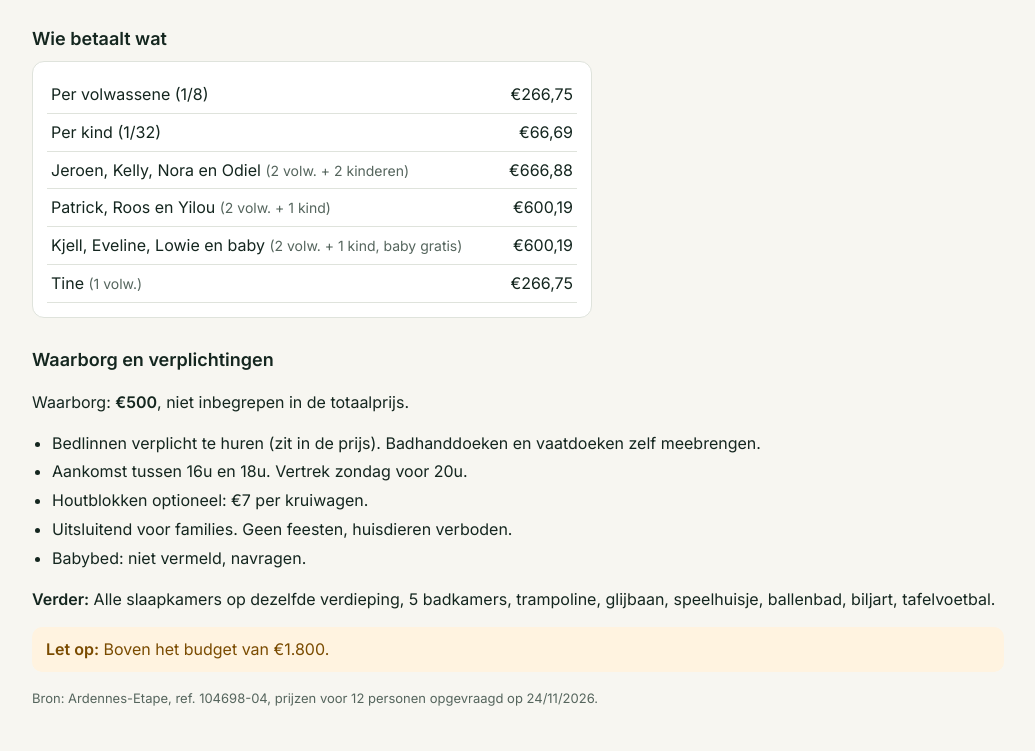
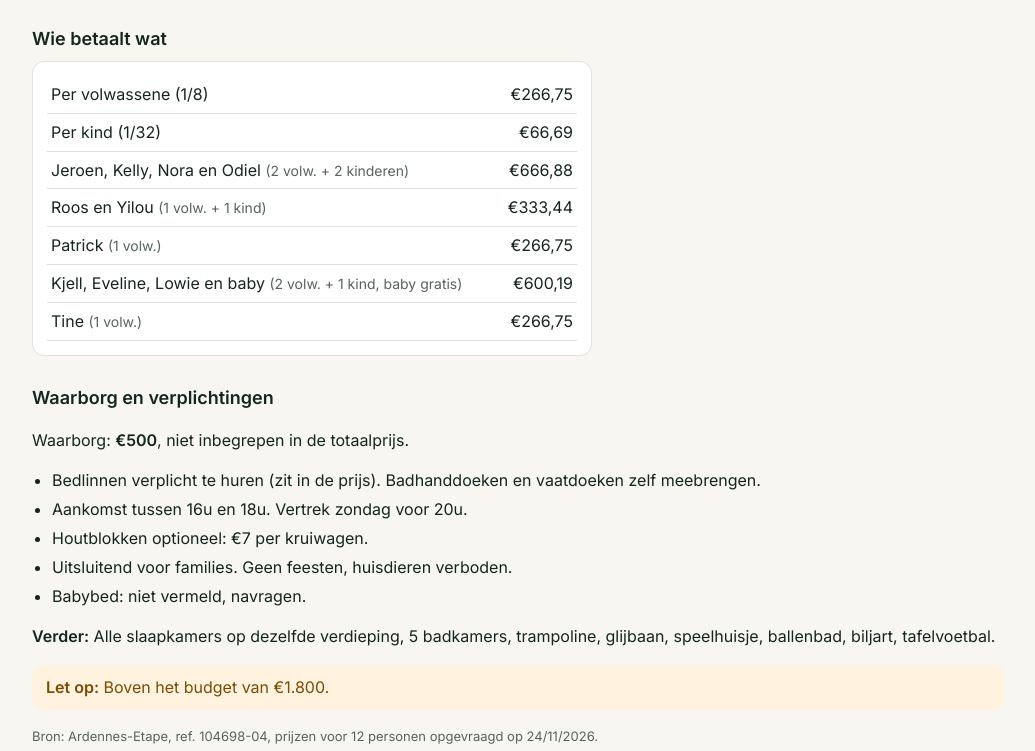
Before and after one commit to JeroenDebruyne/Weekend-2027, a plain HTML site: page index.html in a window 1280 px wide. Shown: the part 3129-3880 px from the top of the page, without its empty margins (122-1157 px from the left). Drawn offline with Linux system fonts and the light colour scheme.

Commit message:
Patrick apart van Roos en Yilou in kostenverdeling
Co-Authored-By: Claude Opus 5.5 <noreply@anthropic.com>
Claude-Session: https://claude.ai/code/session_01QQnTvi87cnQ6MorEDXwnGN

```diff
--- a/index.html
+++ b/index.html
@@ -104,7 +104,7 @@ footer{color:var(--mute);font-size:14px}
   <div><h4>2 nachten, vr 2/7 tot zo 4/7</h4><table class=cost><tbody><tr><td>Huurprijs</td><td class=n>€1.683</td></tr><tr><td>Dossierkosten</td><td class=n>€35</td></tr><tr><td>Schoonmaak</td><td class=n>€184</td></tr><tr><td>Water</td><td class=n>€28</td></tr><tr><td>Verwarming</td><td class=n>€32</td></tr><tr><td>Elektriciteit</td><td class=n>€56</td></tr><tr><td>Bedlinnen (verplicht te huren)</td><td class=n>€80</td></tr><tr><td>Toeristenbelasting</td><td class=n>€36</td></tr><tr class=tot><td>Totaal</td><td class=n>€2.134</td></tr></tbody></table></div>
  </div>
  <h3>Wie betaalt wat</h3>
- <div class=costs><div><table class=cost><tbody><tr><td>Per volwassene (1/8)</td><td class=n>€266,75</td></tr><tr><td>Per kind (1/32)</td><td class=n>€66,69</td></tr><tr><td>Jeroen, Kelly, Nora en Odiel <span class=note>(2 volw. + 2 kinderen)</span></td><td class=n>€666,88</td></tr><tr><td>Patrick, Roos en Yilou <span class=note>(2 volw. + 1 kind)</span></td><td class=n>€600,19</td></tr><tr><td>Kjell, Eveline, Lowie en baby <span class=note>(2 volw. + 1 kind, baby gratis)</span></td><td class=n>€600,19</td></tr><tr><td>Tine <span class=note>(1 volw.)</span></td><td class=n>€266,75</td></tr></tbody></table></div></div>
+ <div class=costs><div><table class=cost><tbody><tr><td>Per volwassene (1/8)</td><td class=n>€266,75</td></tr><tr><td>Per kind (1/32)</td><td class=n>€66,69</td></tr><tr><td>Jeroen, Kelly, Nora en Odiel <span class=note>(2 volw. + 2 kinderen)</span></td><td class=n>€666,88</td></tr><tr><td>Roos en Yilou <span class=note>(1 volw. + 1 kind)</span></td><td class=n>€333,44</td></tr><tr><td>Patrick <span class=note>(1 volw.)</span></td><td class=n>€266,75</td></tr><tr><td>Kjell, Eveline, Lowie en baby <span class=note>(2 volw. + 1 kind, baby gratis)</span></td><td class=n>€600,19</td></tr><tr><td>Tine <span class=note>(1 volw.)</span></td><td class=n>€266,75</td></tr></tbody></table></div></div>
  <h3>Waarborg en verplichtingen</h3>
  <p>Waarborg: <b>€500</b>, niet inbegrepen in de totaalprijs.</p>
  <ul><li>Bedlinnen verplicht te huren (zit in de prijs). Badhanddoeken en vaatdoeken zelf meebrengen.</li><li>Aankomst tussen 16u en 18u. Vertrek zondag voor 20u.</li><li>Houtblokken optioneel: €7 per kruiwagen.</li><li>Uitsluitend voor families. Geen feesten, huisdieren verboden.</li><li>Babybed: niet vermeld, navragen.</li></ul>
@@ -138,7 +138,7 @@ footer{color:var(--mute);font-size:14px}
   <div><h4>2 nachten, vr 2/7 tot zo 4/7</h4><table class=cost><tbody><tr><td>Prijs Booking, incl. belastingen</td><td class=n>€1.792</td></tr><tr><td>Energie (gas en elektriciteit)</td><td class=n>volgens verbruik</td></tr><tr><td>Bedlinnen huren (optioneel, €12,50 p.p.)</td><td class=n>€137,50 voor 11 pers.</td></tr><tr><td>Handdoeken huren (optioneel, €8 p.p.)</td><td class=n>€88 voor 11 pers.</td></tr><tr class=tot><td>Totaal</td><td class=n>€1.792</td></tr><tr><td colspan=2 class=note>+ energie volgens verbruik</td></tr></tbody></table></div>
  </div>
  <h3>Wie betaalt wat</h3>
- <div class=costs><div><table class=cost><tbody><tr><td>Per volwassene (1/8)</td><td class=n>€224</td></tr><tr><td>Per kind (1/32)</td><td class=n>€56</td></tr><tr><td>Jeroen, Kelly, Nora en Odiel <span class=note>(2 volw. + 2 kinderen)</span></td><td class=n>€560</td></tr><tr><td>Patrick, Roos en Yilou <span class=note>(2 volw. + 1 kind)</span></td><td class=n>€504</td></tr><tr><td>Kjell, Eveline, Lowie en baby <span class=note>(2 volw. + 1 kind, baby gratis)</span></td><td class=n>€504</td></tr><tr><td>Tine <span class=note>(1 volw.)</span></td><td class=n>€224</td></tr></tbody></table><p class=note>Plus energie volgens verbruik, te verdelen op dezelfde manier.</p></div></div>
+ <div class=costs><div><table class=cost><tbody><tr><td>Per volwassene (1/8)</td><td class=n>€224</td></tr><tr><td>Per kind (1/32)</td><td class=n>€56</td></tr><tr><td>Jeroen, Kelly, Nora en Odiel <span class=note>(2 volw. + 2 kinderen)</span></td><td class=n>€560</td></tr><tr><td>Roos en Yilou <span class=note>(1 volw. + 1 kind)</span></td><td class=n>€280</td></tr><tr><td>Patrick <span class=note>(1 volw.)</span></td><td class=n>€224</td></tr><tr><td>Kjell, Eveline, Lowie en baby <span class=note>(2 volw. + 1 kind, baby gratis)</span></td><td class=n>€504</td></tr><tr><td>Tine <span class=note>(1 volw.)</span></td><td class=n>€224</td></tr></tbody></table><p class=note>Plus energie volgens verbruik, te verdelen op dezelfde manier.</p></div></div>
  <h3>Waarborg en verplichtingen</h3>
  <p>Waarborg: <b>€1.000</b>, niet inbegrepen in de totaalprijs.</p>
  <ul><li>Niet-terugbetaalbaar tarief. Vooraf betalen via overschrijving.</li><li>Waarborg van €1.000 via overschrijving 7 dagen voor aankomst, terug binnen 14 dagen na vertrek. De energie wordt van de waarborg afgehouden.</li><li>Bedlinnen en handdoeken zelf meebrengen of ter plaatse huren.</li><li>Inchecken tussen 16u en 21u, uitchecken zondag voor 10u.</li><li>Geen feesten. Er hangt een decibelmeter. Minimumleeftijd om in te checken: 20 jaar.</li></ul>
@@ -172,7 +172,7 @@ footer{color:var(--mute);font-size:14px}
   <div><h4>2 nachten, vr 2/7 tot zo 4/7</h4><table class=cost><tbody><tr><td>Huurprijs</td><td class=n>€1.522</td></tr><tr><td>Dossierkosten</td><td class=n>€35</td></tr><tr><td>Schoonmaak</td><td class=n>inbegrepen</td></tr><tr><td>Water, verwarming, elektriciteit</td><td class=n>€200</td></tr><tr><td>Afval</td><td class=n>€25</td></tr><tr class=tot><td>Totaal</td><td class=n>€1.782</td></tr></tbody></table></div>
  </div>
  <h3>Wie betaalt wat</h3>
- <div class=costs><div><table class=cost><tbody><tr><td>Per volwassene (1/8)</td><td class=n>€222,75</td></tr><tr><td>Per kind (1/32)</td><td class=n>€55,69</td></tr><tr><td>Jeroen, Kelly, Nora en Odiel <span class=note>(2 volw. + 2 kinderen)</span></td><td class=n>€556,88</td></tr><tr><td>Patrick, Roos en Yilou <span class=note>(2 volw. + 1 kind)</span></td><td class=n>€501,19</td></tr><tr><td>Kjell, Eveline, Lowie en baby <span class=note>(2 volw. + 1 kind, baby gratis)</span></td><td class=n>€501,19</td></tr><tr><td>Tine <span class=note>(1 volw.)</span></td><td class=n>€222,75</td></tr></tbody></table></div></div>
+ <div class=costs><div><table class=cost><tbody><tr><td>Per volwassene (1/8)</td><td class=n>€222,75</td></tr><tr><td>Per kind (1/32)</td><td class=n>€55,69</td></tr><tr><td>Jeroen, Kelly, Nora en Odiel <span class=note>(2 volw. + 2 kinderen)</span></td><td class=n>€556,88</td></tr><tr><td>Roos en Yilou <span class=note>(1 volw. + 1 kind)</span></td><td class=n>€278,44</td></tr><tr><td>Patrick <span class=note>(1 volw.)</span></td><td class=n>€222,75</td></tr><tr><td>Kjell, Eveline, Lowie en baby <span class=note>(2 volw. + 1 kind, baby gratis)</span></td><td class=n>€501,19</td></tr><tr><td>Tine <span class=note>(1 volw.)</span></td><td class=n>€222,75</td></tr></tbody></table></div></div>
  <h3>Waarborg en verplichtingen</h3>
  <p>Waarborg: <b>€1.000</b>, niet inbegrepen in de totaalprijs.</p>
  <ul><li>Bedlinnen, badhanddoeken en vaatdoeken zelf meebrengen.</li><li>Aankomst tussen 16u en 18u. Vertrek zondag voor 17u.</li><li>Houtblokken optioneel: €5 per mand.</li><li>Bestemd voor familiegroepen. Huisdieren verboden.</li><li>Babybed: niet vermeld, navragen.</li></ul>
@@ -206,7 +206,7 @@ footer{color:var(--mute);font-size:14px}
   <div><h4>2 nachten, vr 2/7 tot zo 4/7</h4><table class=cost><tbody><tr><td>Huurprijs</td><td class=n>€1.683</td></tr><tr><td>Dossierkosten</td><td class=n>€35</td></tr><tr><td>Schoonmaak</td><td class=n>€220</td></tr><tr><td>Water, verwarming, elektriciteit</td><td class=n>€120</td></tr><tr><td>Beddengoed en handdoeken (verplicht te huren)</td><td class=n>€210</td></tr><tr class=tot><td>Totaal</td><td class=n>€2.268</td></tr></tbody></table></div>
  </div>
  <h3>Wie betaalt wat</h3>
- <div class=costs><div><table class=cost><tbody><tr><td>Per volwassene (1/8)</td><td class=n>€283,50</td></tr><tr><td>Per kind (1/32)</td><td class=n>€70,88</td></tr><tr><td>Jeroen, Kelly, Nora en Odiel <span class=note>(2 volw. + 2 kinderen)</span></td><td class=n>€708,75</td></tr><tr><td>Patrick, Roos en Yilou <span class=note>(2 volw. + 1 kind)</span></td><td class=n>€637,88</td></tr><tr><td>Kjell, Eveline, Lowie en baby <span class=note>(2 volw. + 1 kind, baby gratis)</span></td><td class=n>€637,88</td></tr><tr><td>Tine <span class=note>(1 volw.)</span></td><td class=n>€283,50</td></tr></tbody></table></div></div>
+ <div class=costs><div><table class=cost><tbody><tr><td>Per volwassene (1/8)</td><td class=n>€283,50</td></tr><tr><td>Per kind (1/32)</td><td class=n>€70,88</td></tr><tr><td>Jeroen, Kelly, Nora en Odiel <span class=note>(2 volw. + 2 kinderen)</span></td><td class=n>€708,75</td></tr><tr><td>Roos en Yilou <span class=note>(1 volw. + 1 kind)</span></td><td class=n>€354,38</td></tr><tr><td>Patrick <span class=note>(1 volw.)</span></td><td class=n>€283,50</td></tr><tr><td>Kjell, Eveline, Lowie en baby <span class=note>(2 volw. + 1 kind, baby gratis)</span></td><td class=n>€637,88</td></tr><tr><td>Tine <span class=note>(1 volw.)</span></td><td class=n>€283,50</td></tr></tbody></table></div></div>
  <h3>Waarborg en verplichtingen</h3>
  <p>Waarborg: <b>€800</b>, niet inbegrepen in de totaalprijs.</p>
  <ul><li>Beddengoed en badhanddoeken verplicht te huren (zit in de prijs). Vaatdoeken zijn er.</li><li>Aankomst tussen 17u en 18u. Vertrek zondag voor 20u.</li><li>Parkeren op een openbare parking (4 plaatsen).</li><li>Bestemd voor familiegroepen. Geen feesten, huisdieren verboden.</li><li>Babybed: niet vermeld, wel een verzorgingstafel.</li></ul>
@@ -240,7 +240,7 @@ footer{color:var(--mute);font-size:14px}
   <div><h4>2 nachten, vr 2/7 tot zo 4/7</h4><table class=cost><tbody><tr><td>Huurprijs</td><td class=n>€1.332</td></tr><tr><td>Dossierkosten</td><td class=n>€35</td></tr><tr><td>Schoonmaak</td><td class=n>€245</td></tr><tr><td>Water, verwarming, elektriciteit</td><td class=n>€210</td></tr><tr><td>Houtblokken</td><td class=n>inbegrepen</td></tr><tr class=tot><td>Totaal</td><td class=n>€1.822</td></tr></tbody></table></div>
  </div>
  <h3>Wie betaalt wat</h3>
- <div class=costs><div><table class=cost><tbody><tr><td>Per volwassene (1/8)</td><td class=n>€227,75</td></tr><tr><td>Per kind (1/32)</td><td class=n>€56,94</td></tr><tr><td>Jeroen, Kelly, Nora en Odiel <span class=note>(2 volw. + 2 kinderen)</span></td><td class=n>€569,38</td></tr><tr><td>Patrick, Roos en Yilou <span class=note>(2 volw. + 1 kind)</span></td><td class=n>€512,44</td></tr><tr><td>Kjell, Eveline, Lowie en baby <span class=note>(2 volw. + 1 kind, baby gratis)</span></td><td class=n>€512,44</td></tr><tr><td>Tine <span class=note>(1 volw.)</span></td><td class=n>€227,75</td></tr></tbody></table></div></div>
+ <div class=costs><div><table class=cost><tbody><tr><td>Per volwassene (1/8)</td><td class=n>€227,75</td></tr><tr><td>Per kind (1/32)</td><td class=n>€56,94</td></tr><tr><td>Jeroen, Kelly, Nora en Odiel <span class=note>(2 volw. + 2 kinderen)</span></td><td class=n>€569,38</td></tr><tr><td>Roos en Yilou <span class=note>(1 volw. + 1 kind)</span></td><td class=n>€284,69</td></tr><tr><td>Patrick <span class=note>(1 volw.)</span></td><td class=n>€227,75</td></tr><tr><td>Kjell, Eveline, Lowie en baby <span class=note>(2 volw. + 1 kind, baby gratis)</span></td><td class=n>€512,44</td></tr><tr><td>Tine <span class=note>(1 volw.)</span></td><td class=n>€227,75</td></tr></tbody></table></div></div>
  <h3>Waarborg en verplichtingen</h3>
  <p>Waarborg: <b>€750</b>, niet inbegrepen in de totaalprijs.</p>
  <ul><li>Bedlinnen, badhanddoeken en vaatdoeken zelf meebrengen.</li><li>Aankomst tussen 16u en 18u. Vertrek zondag voor 20u.</li><li>Uitsluitend voor families. Rust van de buurt respecteren, geen feesten, huisdieren verboden.</li><li>1 babybed en 1 kinderstoel op aanvraag.</li></ul>
@@ -274,7 +274,7 @@ footer{color:var(--mute);font-size:14px}
   <div><h4>2 nachten, vr 2/7 tot zo 4/7</h4><table class=cost><tbody><tr><td>Huurprijs</td><td class=n>€1.392</td></tr><tr><td>Dossierkosten</td><td class=n>€35</td></tr><tr><td>Schoonmaak</td><td class=n>€195</td></tr><tr><td>Water, verwarming, elektriciteit, afval</td><td class=n>€124</td></tr><tr><td>Toeristenbelasting</td><td class=n>€20</td></tr><tr class=tot><td>Totaal</td><td class=n>€1.766</td></tr></tbody></table></div>
  </div>
  <h3>Wie betaalt wat</h3>
- <div class=costs><div><table class=cost><tbody><tr><td>Per volwassene (1/8)</td><td class=n>€220,75</td></tr><tr><td>Per kind (1/32)</td><td class=n>€55,19</td></tr><tr><td>Jeroen, Kelly, Nora en Odiel <span class=note>(2 volw. + 2 kinderen)</span></td><td class=n>€551,88</td></tr><tr><td>Patrick, Roos en Yilou <span class=note>(2 volw. + 1 kind)</span></td><td class=n>€496,69</td></tr><tr><td>Kjell, Eveline, Lowie en baby <span class=note>(2 volw. + 1 kind, baby gratis)</span></td><td class=n>€496,69</td></tr><tr><td>Tine <span class=note>(1 volw.)</span></td><td class=n>€220,75</td></tr></tbody></table></div></div>
+ <div class=costs><div><table class=cost><tbody><tr><td>Per volwassene (1/8)</td><td class=n>€220,75</td></tr><tr><td>Per kind (1/32)</td><td class=n>€55,19</td></tr><tr><td>Jeroen, Kelly, Nora en Odiel <span class=note>(2 volw. + 2 kinderen)</span></td><td class=n>€551,88</td></tr><tr><td>Roos en Yilou <span class=note>(1 volw. + 1 kind)</span></td><td class=n>€275,94</td></tr><tr><td>Patrick <span class=note>(1 volw.)</span></td><td class=n>€220,75</td></tr><tr><td>Kjell, Eveline, Lowie en baby <span class=note>(2 volw. + 1 kind, baby gratis)</span></td><td class=n>€496,69</td></tr><tr><td>Tine <span class=note>(1 volw.)</span></td><td class=n>€220,75</td></tr></tbody></table></div></div>
  <h3>Waarborg en verplichtingen</h3>
  <p>Waarborg: <b>€500</b>, niet inbegrepen in de totaalprijs.</p>
  <ul><li>Bedlinnen, badhanddoeken en vaatdoeken zelf meebrengen.</li><li>Aankomst tussen 16u en 18u. Vertrek zondag voor 20u.</li><li>De twee huizen zijn enkel via buiten met elkaar verbonden.</li><li>Bestemd voor familiegroepen. Geen feesten, huisdieren verboden.</li><li>Babybed: niet vermeld, navragen.</li></ul>
```
